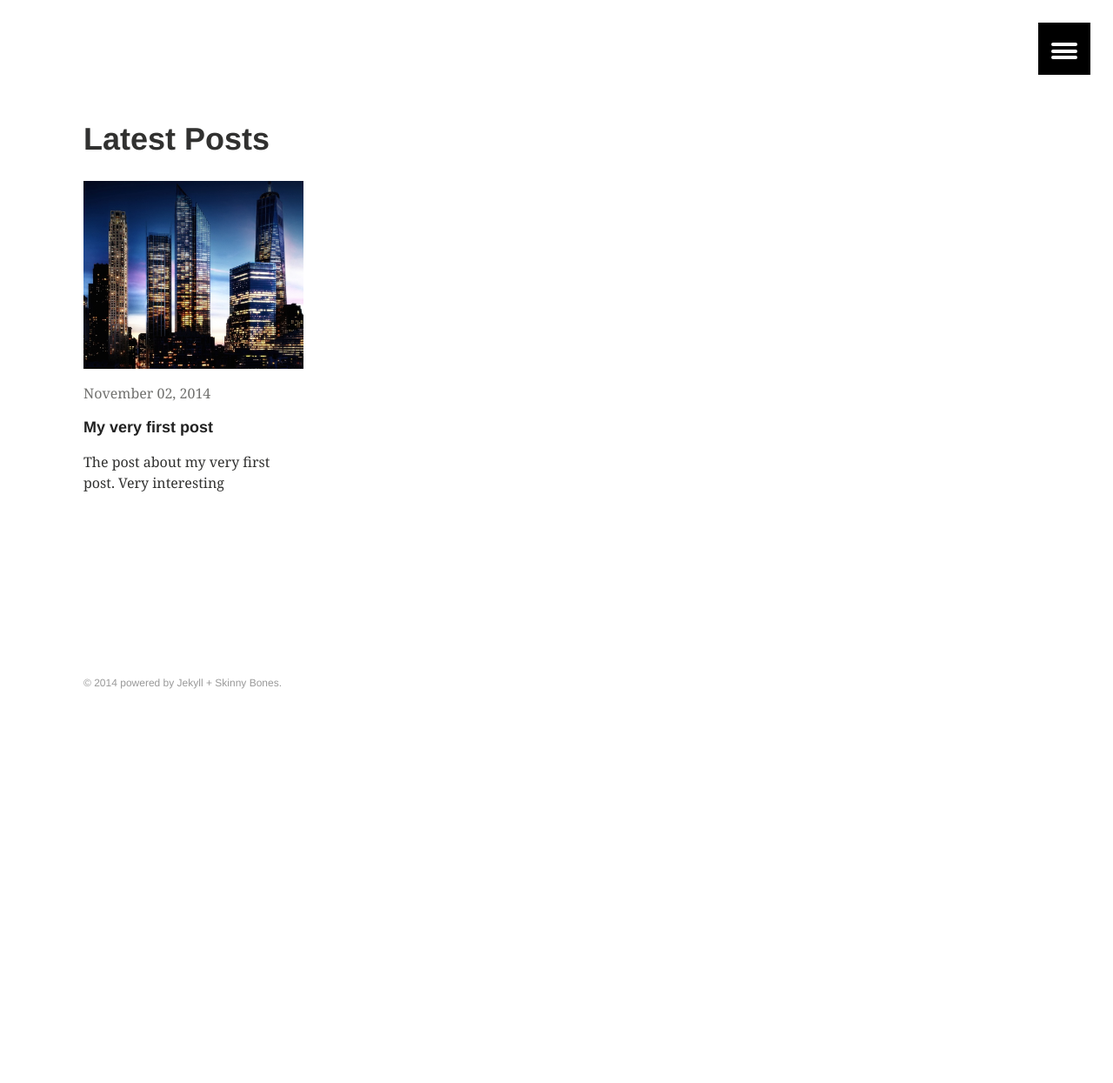
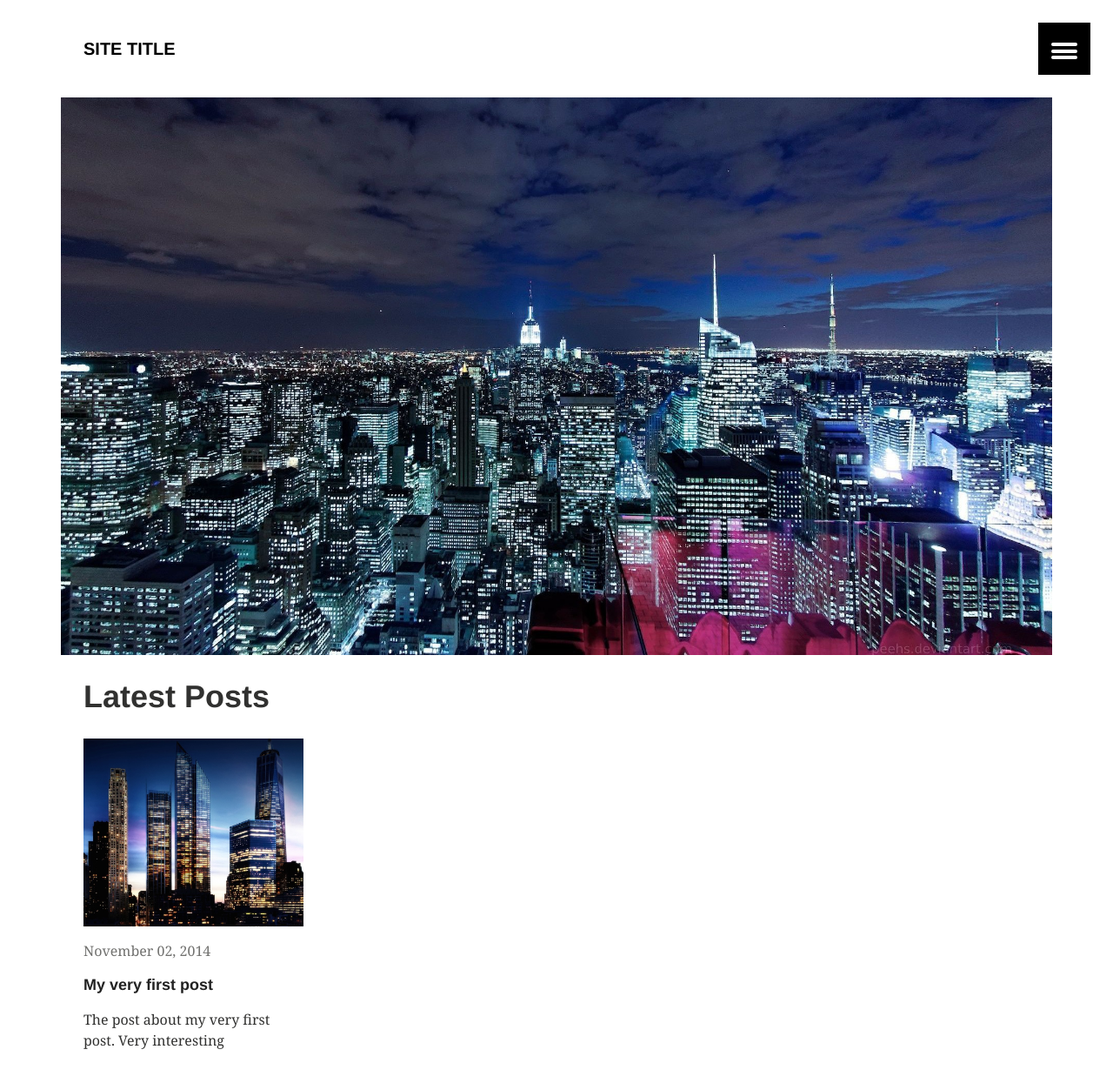
Before and after one commit to slon-nyc/slon-nyc.github.io, a Jekyll site: the page built from index.md, in a window 1280 px wide and 1400 px high. Shown: the top 1245 px of the window at 87% size. Built offline with Jekyll 4.4.1, drawn with Linux system fonts in a browser that asks for light colours.

Commit message:
Add feature image on home

```diff
--- a/_config.yml
+++ b/_config.yml
@@ -1,7 +1,7 @@
 # Site wide configuration
 
-title:
-description:
+title: Site title
+description: Site description of more than 2 words
 logo: # 120x120 px default image used for Twitter summary card
 teaser: # 400x250 px default teaser image used in image archive grid
 locale:
--- a/index.md
+++ b/index.md
@@ -2,6 +2,8 @@
 layout: archive
 permalink: /
 title: "Latest Posts"
+image:
+  feature: home_pic_1080-1920.jpg
 ---
 
 <div class="tiles">
```
Also changed, not shown: images/home_pic_1080-1920.jpg (added).
